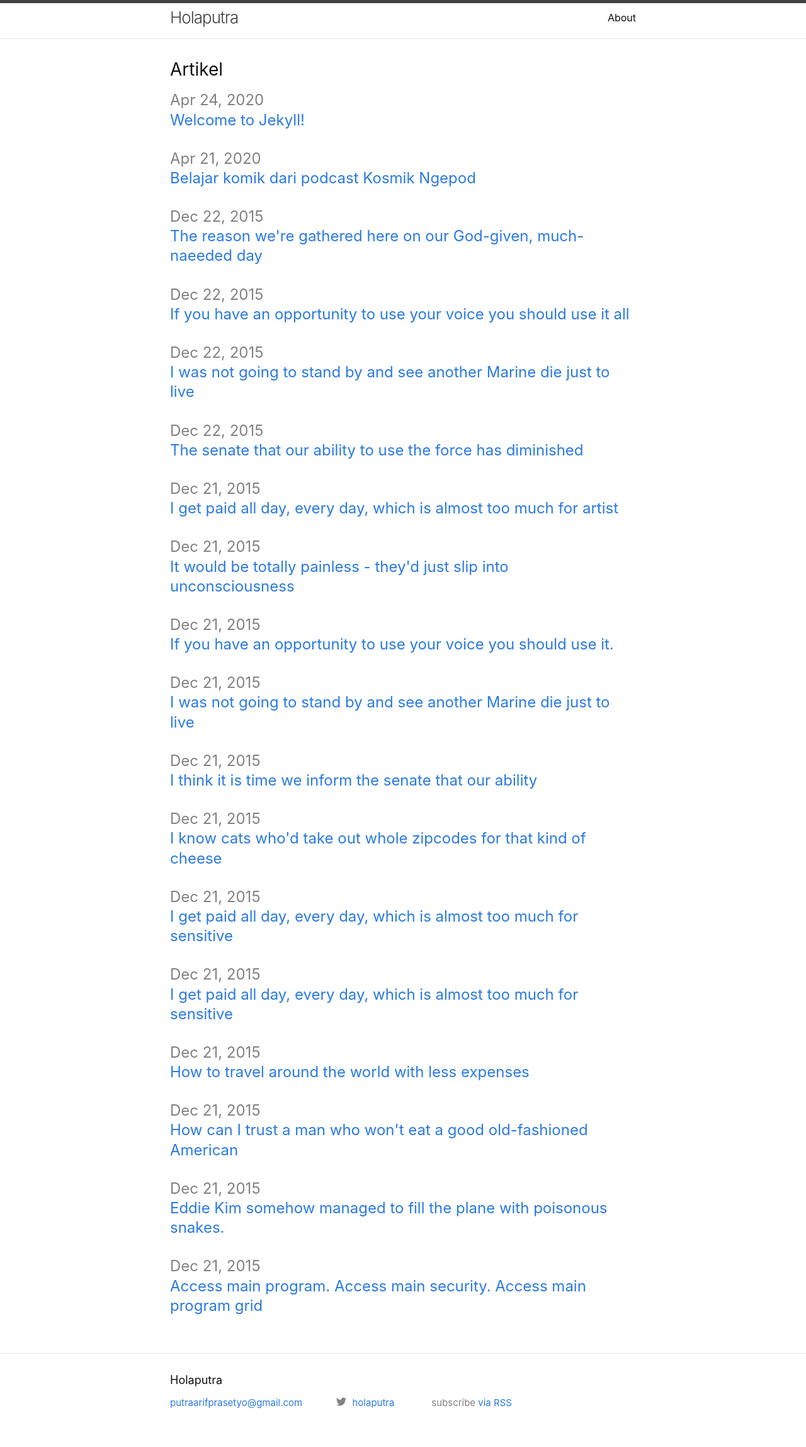
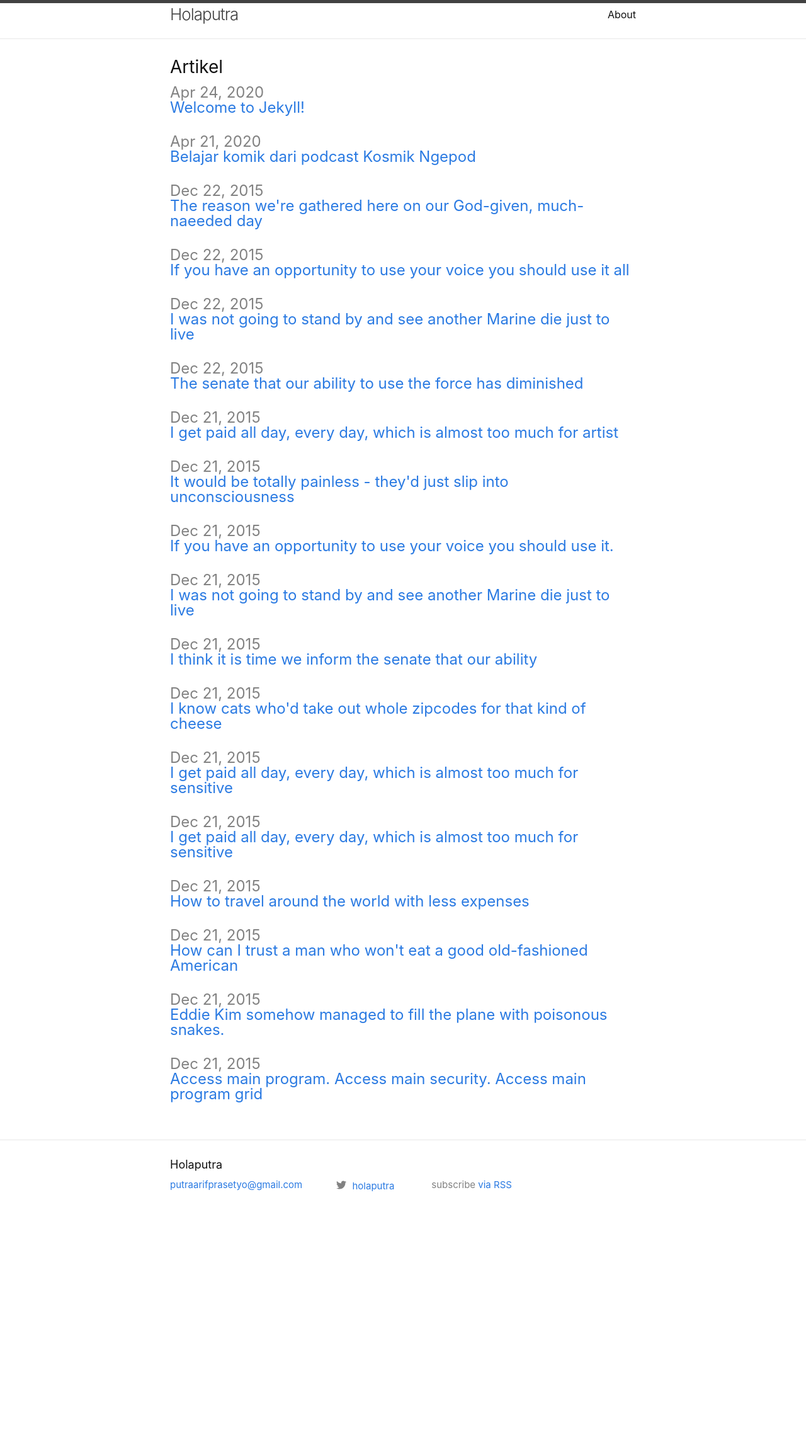
Before and after one commit to holaputra/holaputra.github.io, a Jekyll site: the page built from index.html, in a window 1280 px wide. Shown: the whole page at 63% size. Built offline with Jekyll 4.4.1, drawn with Linux system fonts in a browser that asks for light colours; after the commit the page ends 1950 px from its top, so only the background shows below that.

Commit message:
Update minima.scss

```diff
--- a/_sass/minima.scss
+++ b/_sass/minima.scss
@@ -6,7 +6,7 @@ $base-font-family: -apple-system, BlinkMacSystemFont, "Segoe UI", Roboto, Helvet
 $base-font-size:   16px !default;
 $base-font-weight: 400 !default;
 $small-font-size:  $base-font-size * 1.5 !default;
-$base-line-height: 1.3 !default;
+$base-line-height: 1.0 !default;
 
 $spacing-unit:     30px !default;
 
```
